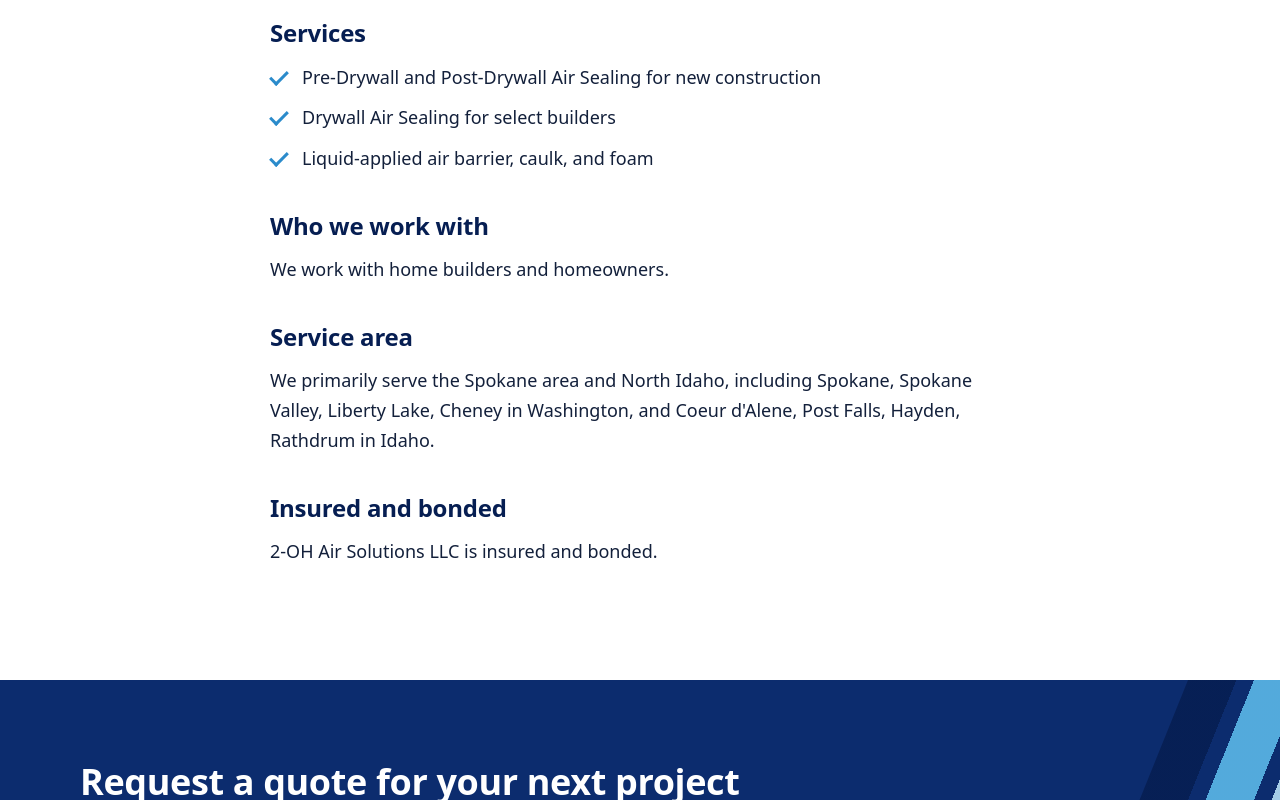
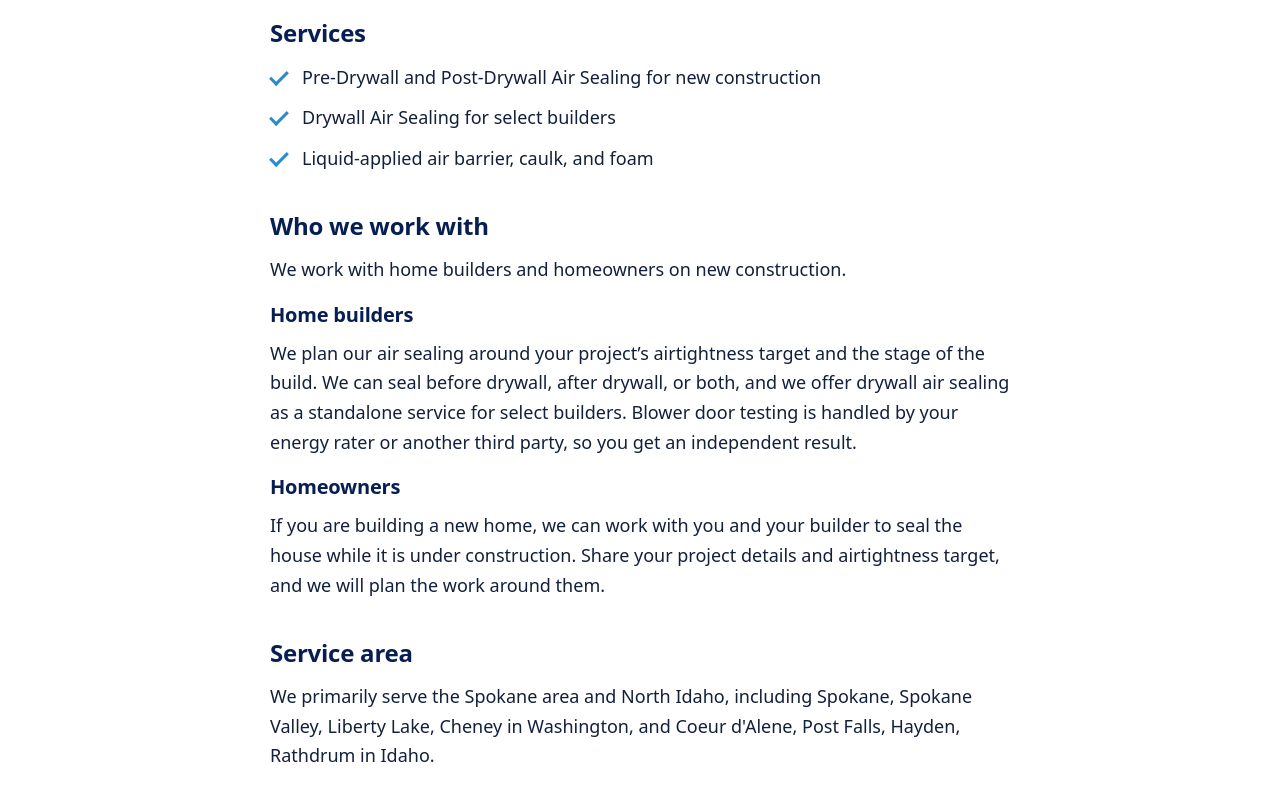
Before and after one commit to 2OH-Air-Solutions/website, an Astro site: page /about in a window 1280 px wide. Shown: the part 552-1352 px from the top of the page. Built offline with nearby package versions, Linux system fonts and the light colour scheme; Astro itself is replaced by a stand-in of ours.

Commit message:
Expand the Who we work with section on the About page
Co-Authored-By: Claude Opus 5.5 <noreply@anthropic.com>

```diff
--- a/src/pages/about.astro
+++ b/src/pages/about.astro
@@ -29,7 +29,19 @@ import { business } from '../data/business';
       </ul>
 
       <h2>Who we work with</h2>
-      <p>We work with home builders and homeowners.</p>
+      <p>We work with home builders and homeowners on new construction.</p>
+      <h3>Home builders</h3>
+      <p>
+        We plan our air sealing around your project’s airtightness target and the stage of the build. We can seal before
+        drywall, after drywall, or both, and we offer drywall air sealing as a standalone service for select builders.
+        Blower door testing is handled by your energy rater or another third party, so you get an independent result.
+      </p>
+      <h3>Homeowners</h3>
+      <p>
+        If you are building a new home, we can work with you and your builder to seal the house while it is under
+        construction. Share your project details and airtightness target, and we will
+        plan the work around them.
+      </p>
 
       <h2>Service area</h2>
       <p>
```
